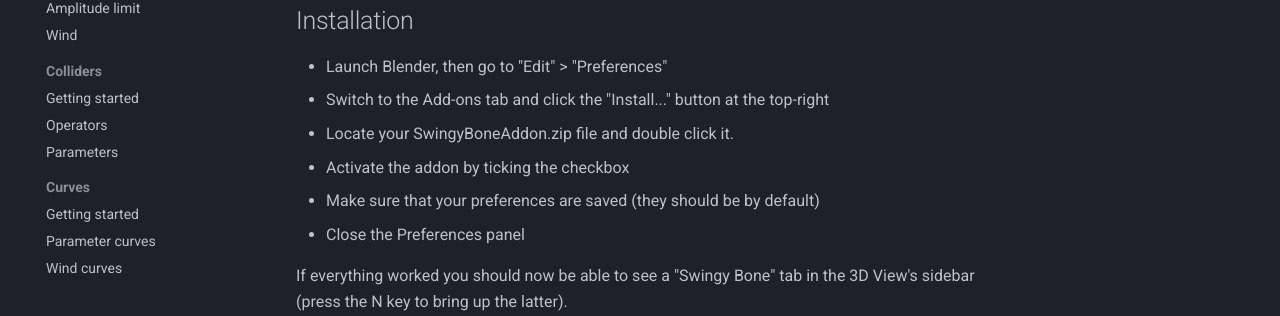
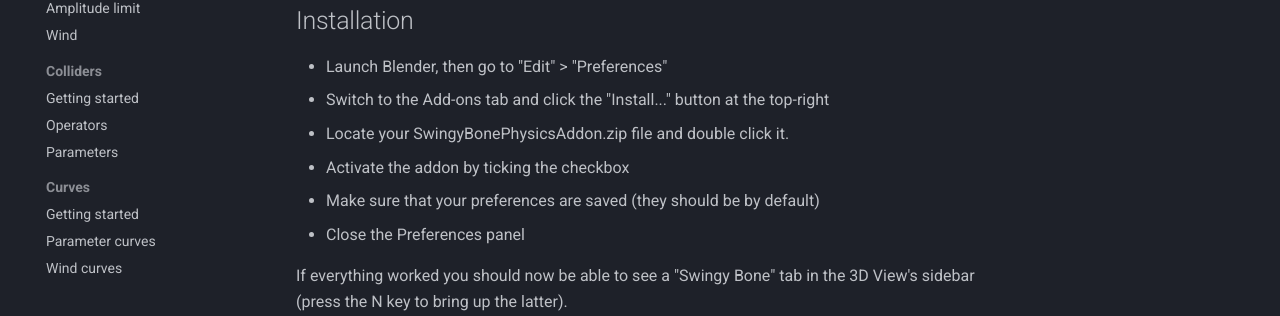
Before and after one commit to Swingy-Bone-Physics/wiki, an MkDocs documentation site: the page built from docs/setup.md, in a window 1280 px wide and 900 px high. Shown: the part 327-643 px from the top of the window. Built offline with MkDocs 1.6.1 and Material for MkDocs 9.7.7, drawn with Linux system fonts in a browser that asks for light colours.

Commit message:
Zip rename

```diff
--- a/docs/setup.md
+++ b/docs/setup.md
@@ -7,7 +7,7 @@
 
 * Launch Blender, then go to "Edit" > "Preferences"
 * Switch to the Add-ons tab and click the "Install..." button at the top-right
-* Locate your SwingyBoneAddon.zip file and double click it.
+* Locate your SwingyBonePhysicsAddon.zip file and double click it.
 * Activate the addon by ticking the checkbox
 * Make sure that your preferences are saved (they should be by default)
 * Close the Preferences panel
```
